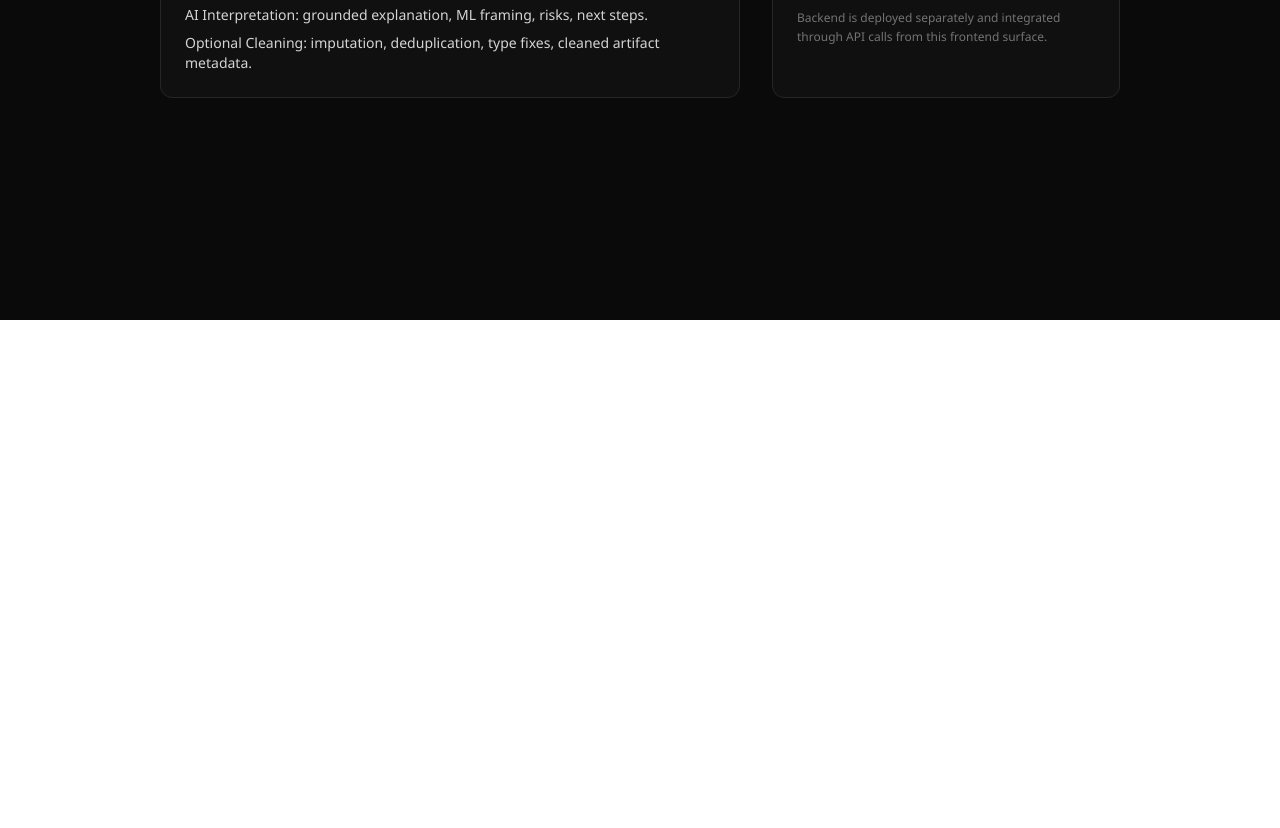
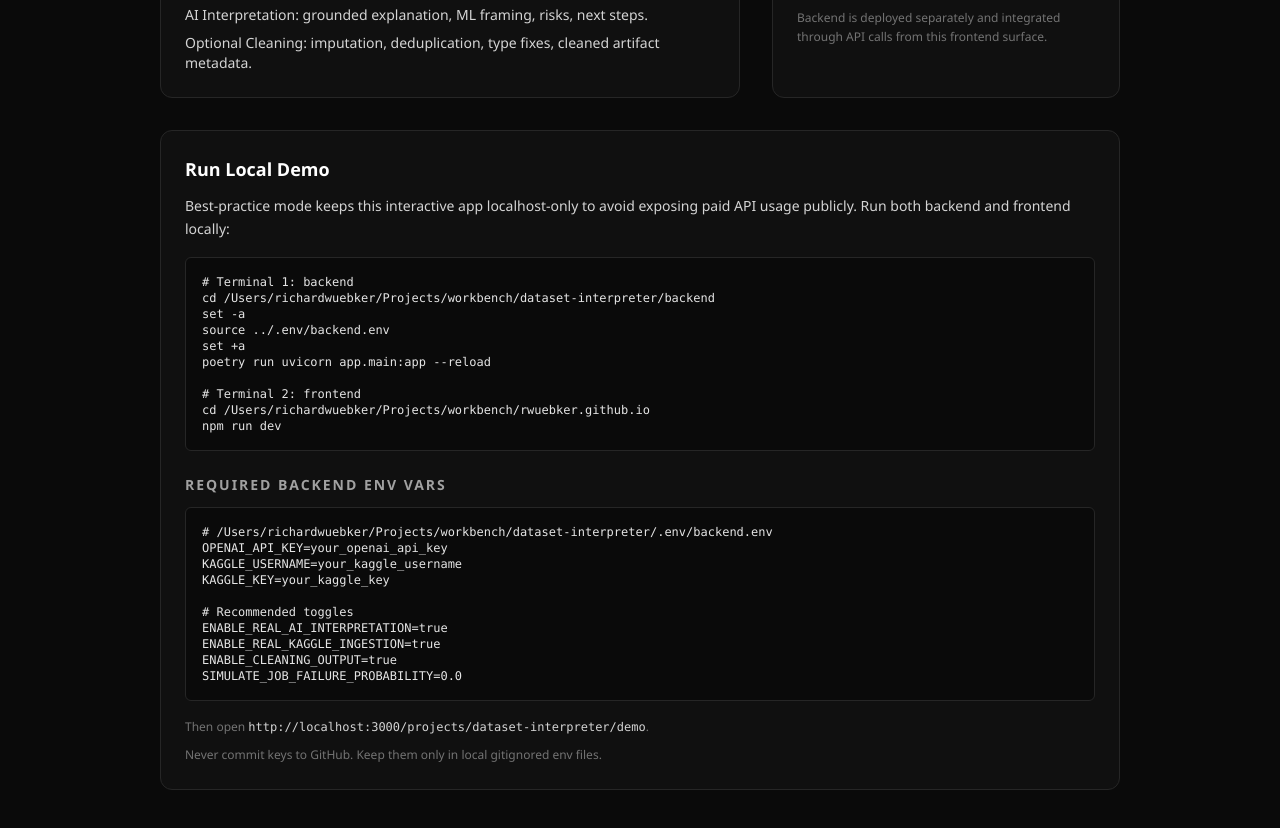
Before and after one commit to rwuebker/rwuebker.github.io, a Next.js app: page /projects/dataset-interpreter in a window 1280 px wide. Shown: the part 480-1308 px from the top of the page. Before the commit the page ends 800 px from the top, so only its background shows below. Built offline with nearby package versions, Linux system fonts and the light colour scheme.

Commit message:
Document Dataset Interpreter local demo env vars

```diff
--- a/src/app/projects/dataset-interpreter/page.tsx
+++ b/src/app/projects/dataset-interpreter/page.tsx
@@ -51,6 +51,48 @@ export default function DatasetInterpreterProjectPage() {
             </div>
           </aside>
         </section>
+
+        <section className="mt-8 rounded-xl border border-neutral-800 bg-neutral-900/50 p-6">
+          <h2 className="text-lg font-semibold">Run Local Demo</h2>
+          <p className="mt-3 text-sm leading-relaxed text-neutral-300">
+            Best-practice mode keeps this interactive app localhost-only to avoid exposing paid API usage publicly.
+            Run both backend and frontend locally:
+          </p>
+
+          <pre className="mt-4 overflow-auto rounded-md border border-neutral-800 bg-neutral-950 p-4 text-xs text-neutral-200">
+{`# Terminal 1: backend
+cd /Users/richardwuebker/Projects/workbench/dataset-interpreter/backend
+set -a
+source ../.env/backend.env
+set +a
+poetry run uvicorn app.main:app --reload
+
+# Terminal 2: frontend
+cd /Users/richardwuebker/Projects/workbench/rwuebker.github.io
+npm run dev`}
+          </pre>
+
+          <h3 className="mt-6 text-sm font-semibold uppercase tracking-[0.14em] text-neutral-400">Required Backend Env Vars</h3>
+          <pre className="mt-3 overflow-auto rounded-md border border-neutral-800 bg-neutral-950 p-4 text-xs text-neutral-200">
+{`# /Users/richardwuebker/Projects/workbench/dataset-interpreter/.env/backend.env
+OPENAI_API_KEY=your_openai_api_key
+KAGGLE_USERNAME=your_kaggle_username
+KAGGLE_KEY=your_kaggle_key
+
+# Recommended toggles
+ENABLE_REAL_AI_INTERPRETATION=true
+ENABLE_REAL_KAGGLE_INGESTION=true
+ENABLE_CLEANING_OUTPUT=true
+SIMULATE_JOB_FAILURE_PROBABILITY=0.0`}
+          </pre>
+
+          <p className="mt-4 text-xs leading-relaxed text-neutral-500">
+            Then open <span className="font-mono text-neutral-300">http://localhost:3000/projects/dataset-interpreter/demo</span>.
+          </p>
+          <p className="mt-2 text-xs leading-relaxed text-neutral-500">
+            Never commit keys to GitHub. Keep them only in local gitignored env files.
+          </p>
+        </section>
       </div>
     </main>
   );
```
